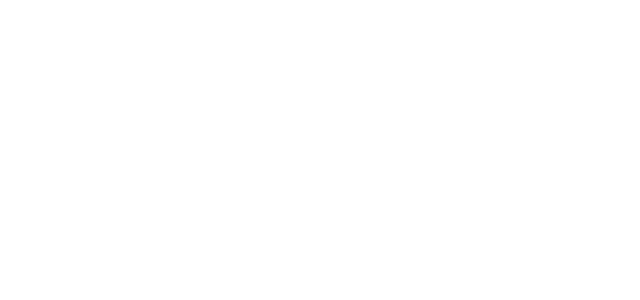
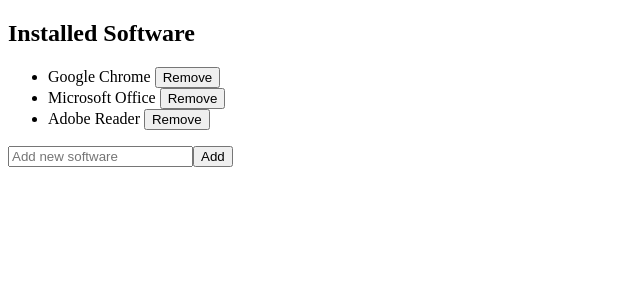
Before and after one commit to Koronuma4Dev/LatestAngularComponents, an Angular app: page /softwarelsit in a window 1280 px wide. Before the commit this address led to /. Shown: the top 300 px of the page, without its empty margins (0-640 px from the left). Built offline with nearby package versions, Linux system fonts and the light colour scheme.

Commit message:
software list added

```diff
--- a/src/app/app-routing.module.ts
+++ b/src/app/app-routing.module.ts
@@ -28,7 +28,7 @@ import { LecturelistComponent } from './component/lecturelist/lecturelist.compon
 import { StationarylistComponent } from './component/stationarylist/stationarylist.component';
 import { DestinantionlistComponent } from './component/destinantionlist/destinantionlist.component';
 import { FlowerlistComponent } from './component/flowerlist/flowerlist.component';
-
+import { SoftwarelsitComponent } from './component/softwarelsit/softwarelsit.component';
 
 
 
@@ -61,6 +61,7 @@ const routes: Routes = [
   {path: 'stationarylist', component:StationarylistComponent},
   {path: 'destinantionlist', component:DestinantionlistComponent},
   {path: 'flowerlist', component:FlowerlistComponent},
+  {path: 'softwarelsit', component:SoftwarelsitComponent},
 
 
 
--- a/src/app/app.module.ts
+++ b/src/app/app.module.ts
@@ -32,6 +32,7 @@ import { StationarylistComponent } from './component/stationarylist/stationaryli
 import { DestinantionlistComponent } from './component/destinantionlist/destinantionlist.component';
 
 import { FlowerlistComponent } from './component/flowerlist/flowerlist.component';
+import { SoftwarelsitComponent } from './component/softwarelsit/softwarelsit.component';
 
 
 
@@ -68,6 +69,7 @@ import { FlowerlistComponent } from './component/flowerlist/flowerlist.component
       DestinantionlistComponent,
 
       FlowerlistComponent,
+            SoftwarelsitComponent,
 
 
   ],
--- a/src/app/component/navigate/navigate.component.html
+++ b/src/app/component/navigate/navigate.component.html
@@ -19,7 +19,7 @@
 <button><a  routerLink ='/toollist'>Tool list</a></button>
 <button><a  routerLink ='/languagelist'>Language list</a></button>
 <button><a  routerLink ='/gamelist'>Game list</a></button>
-<button><a  routerLink ='/'>Software list</a></button>
+<button><a  routerLink ='/softwarelsit'>Software list</a></button>
 <button><a  routerLink ='/contactlist'>Contact list</a></button>
 <button><a  routerLink ='/musiclist'>Music list</a></button>
 <button><a  routerLink ='/foodmenulist'>Food menu list</a></button>
--- /dev/null
+++ b/src/app/component/softwarelsit/softwarelsit.component.html
@@ -0,0 +1,11 @@
+<div>
+    <h2>Installed Software</h2>
+    <ul>
+      <li *ngFor="let software of installedSoftware">
+        {{ software }}
+        <button (click)="removeSoftware(software)">Remove</button>
+      </li>
+    </ul>
+    <input type="text" #newSoftware placeholder="Add new software" />
+    <button (click)="addSoftware(newSoftware.value); newSoftware.value=''">Add</button>
+  </div>
--- /dev/null
+++ b/src/app/component/softwarelsit/softwarelsit.component.ts
@@ -0,0 +1,24 @@
+import { Component } from '@angular/core';
+
+@Component({
+  selector: 'app-softwarelsit',
+  templateUrl: './softwarelsit.component.html',
+  styleUrl: './softwarelsit.component.css'
+})
+export class SoftwarelsitComponent {
+  installedSoftware: string[] = [
+    'Google Chrome',
+    'Microsoft Office',
+    'Adobe Reader'
+  ];
+
+  addSoftware(newSoftware: string) {
+    if (newSoftware) {
+      this.installedSoftware.push(newSoftware);
+    }
+  }
+
+  removeSoftware(software: string) {
+    this.installedSoftware = this.installedSoftware.filter(item => item !== software);
+  }
+}
```
Also changed, not shown: src/app/component/softwarelsit/softwarelsit.component.css (added), 1 other file (tests, documents, lock files or other folders).
